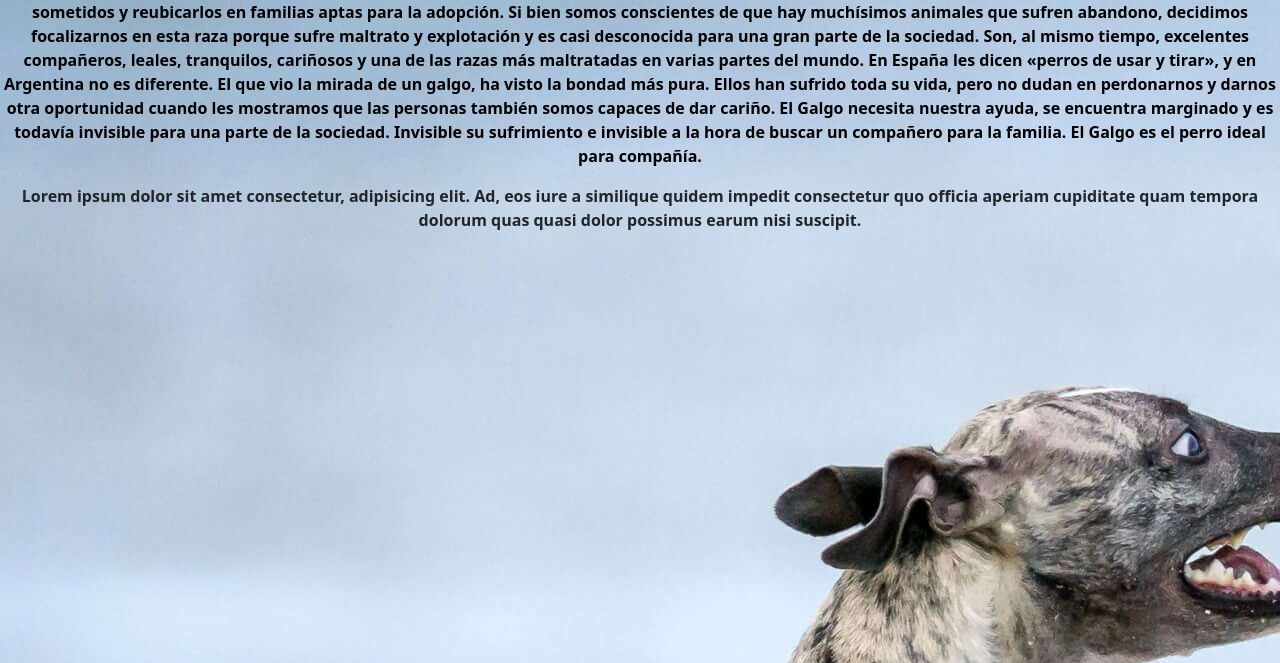
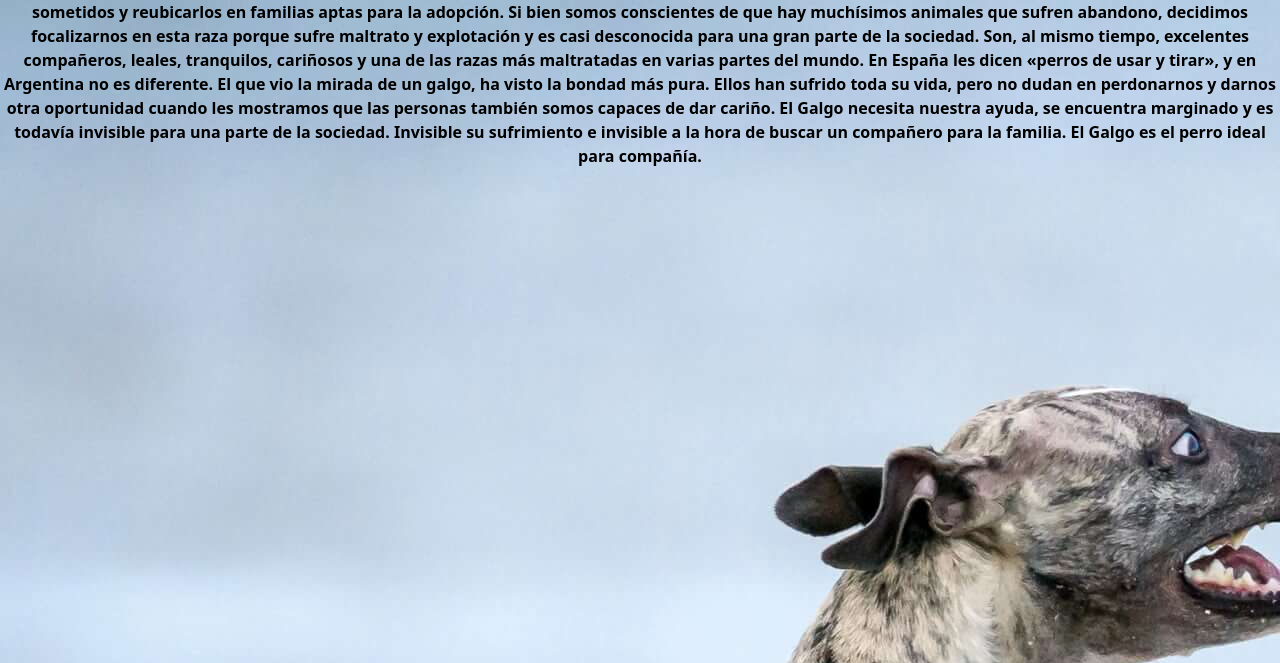
Before and after one commit to emilianopenaranda/SegundaPREentrega, a plain HTML site: page index.html in a window 1280 px wide. Shown: the part 137-800 px from the top of the page. Drawn offline with nearby package versions, Linux system fonts and the light colour scheme; files whose address does not match are found by name.

Commit message:
segundo comiit

```diff
--- a/index.html
+++ b/index.html
@@ -41,7 +41,7 @@
         <section class="imgprincipal text-center">
             <h1 class="text-black text-decoration-underline">Rescate Galgo</h1>
             <p class="text-black">Somos una ONG que nos encargamos de rescatar galgos descartados de las carreras clandestinas o de la caza, recuperarlos del maltrato al que fueron sometidos y reubicarlos en familias aptas para la adopción. Si bien somos conscientes de que hay muchísimos animales que sufren abandono, decidimos focalizarnos en esta raza porque sufre maltrato y explotación y es casi desconocida para una gran parte de la sociedad. Son, al mismo tiempo, excelentes compañeros, leales, tranquilos, cariñosos y una de las razas más maltratadas en varias partes del mundo. En España les dicen «perros de usar y tirar», y en Argentina no es diferente. El que vio la mirada de un galgo, ha visto la bondad más pura. Ellos han sufrido toda su vida, pero no dudan en perdonarnos y darnos otra oportunidad cuando les mostramos que las personas también somos capaces de dar cariño. El Galgo necesita nuestra ayuda, se encuentra marginado y es todavía invisible para una parte de la sociedad. Invisible su sufrimiento e invisible a la hora de buscar un compañero para la familia. El Galgo es el perro ideal para compañía.</p>
-            <p>Lorem ipsum dolor sit amet consectetur, adipisicing elit. Ad, eos iure a similique quidem impedit consectetur quo officia aperiam cupiditate quam tempora dolorum quas quasi dolor possimus earum nisi suscipit.</p>
+
         </section>
     </main>
     <footer class="footer mt-5">
```
Also changed, not shown: pages/borrador.html (deleted).
